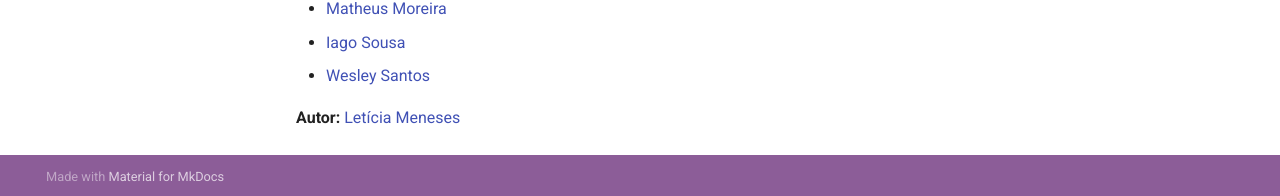
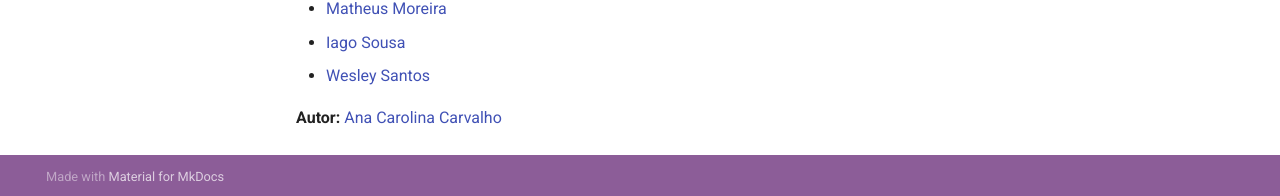
Before and after one commit to fga-eps-mds/2020.2-Violeta-Documentacao, an MkDocs documentation site: the page built from docs/Gerencia/sprints/sprint-1/retrospective_sprint1.md, in a window 1280 px wide and 900 px high, scrolled down 2451 px. Shown: the part 701-897 px from the top of the window. Built offline with MkDocs 1.6.1 and Material for MkDocs 9.7.7, drawn with Linux system fonts in a browser that asks for light colours.

Commit message:
Documento de resultado da sprint 1

```diff
--- a/docs/Gerencia/sprints/sprint-1/retrospective_sprint1.md
+++ b/docs/Gerencia/sprints/sprint-1/retrospective_sprint1.md
@@ -66,4 +66,4 @@ De ponto negativo temos que ainda não iniciamos a coleta das dailies do time. E
 - [Iago Sousa](https://github.com/iasousa)
 - [Wesley Santos](https://github.com/wesleysantos00)
 
-**Autor:** [Letícia Meneses](https://github.com/mbslet)
+**Autor:** [Ana Carolina Carvalho](https://github.com/anacarolcs)
```
